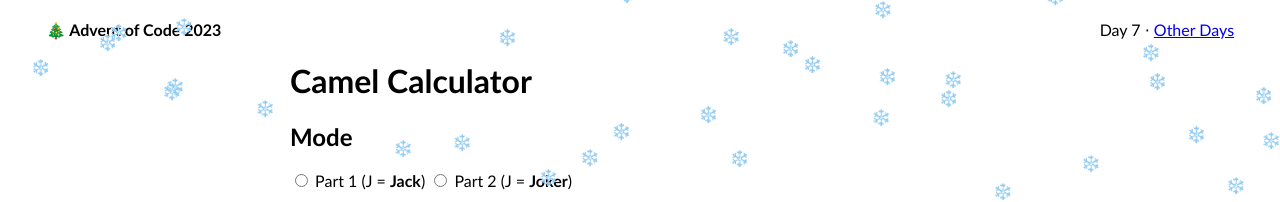
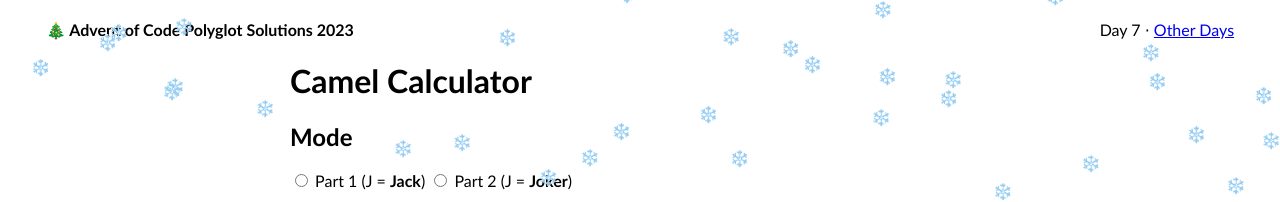
Before and after one commit to maxi0604/aoc2023, a plain HTML site: page d7/d7.html in a window 1280 px wide. Shown: the top 202 px of the page. Drawn offline with Linux system fonts and the light colour scheme.

Commit message:
Try not to sound official

```diff
--- a/d7/d7.html
+++ b/d7/d7.html
@@ -8,7 +8,7 @@
     </head>
     <body>
         <div class="header">
-            <strong>🎄 Advent of Code 2023</strong>
+            <strong>🎄 Advent of Code Polyglot Solutions 2023</strong>
             <div class="day">Day 7 ⋅ <a href="https://github.com/maxi0604/aoc2023">Other Days</a></div>
         </div>
 
```
